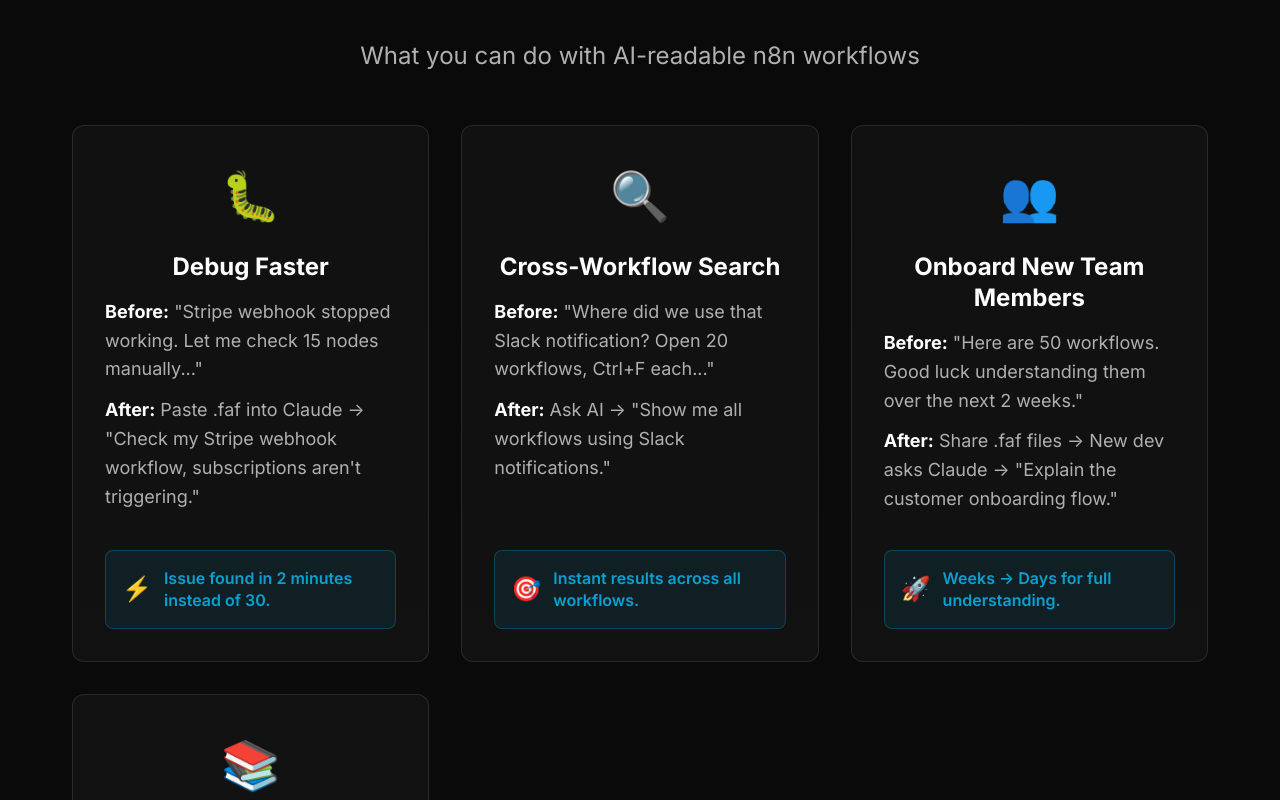
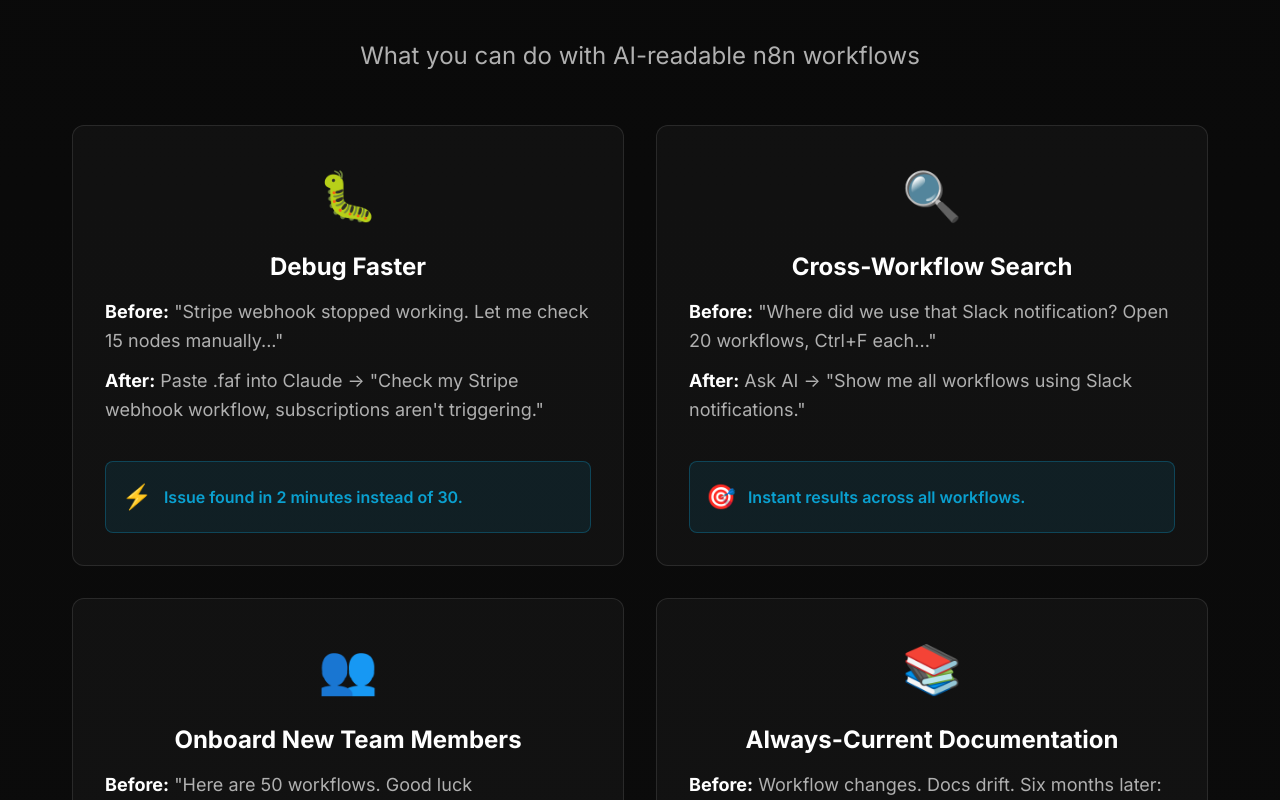
Before and after one commit to Wolfe-Jam/faf-one-svelte, a SvelteKit app: page /n8n in a window 1280 px wide. Shown: the part 3540-4340 px from the top of the page. Built offline with nearby package versions, Linux system fonts and the light colour scheme.

Commit message:
feat: Change Real Examples grid to 2-wide layout
- Update examples grid from 3-wide to 2-wide
- Give each example card more space and better readability
- Improve visual hierarchy and scan-ability

```diff
--- a/src/routes/n8n/+page.svelte
+++ b/src/routes/n8n/+page.svelte
@@ -1040,7 +1040,7 @@
 
 	.examples-grid {
 		display: grid;
-		grid-template-columns: repeat(auto-fit, minmax(280px, 1fr));
+		grid-template-columns: repeat(2, 1fr);
 		gap: 2rem;
 		margin-top: 3rem;
 	}
```
